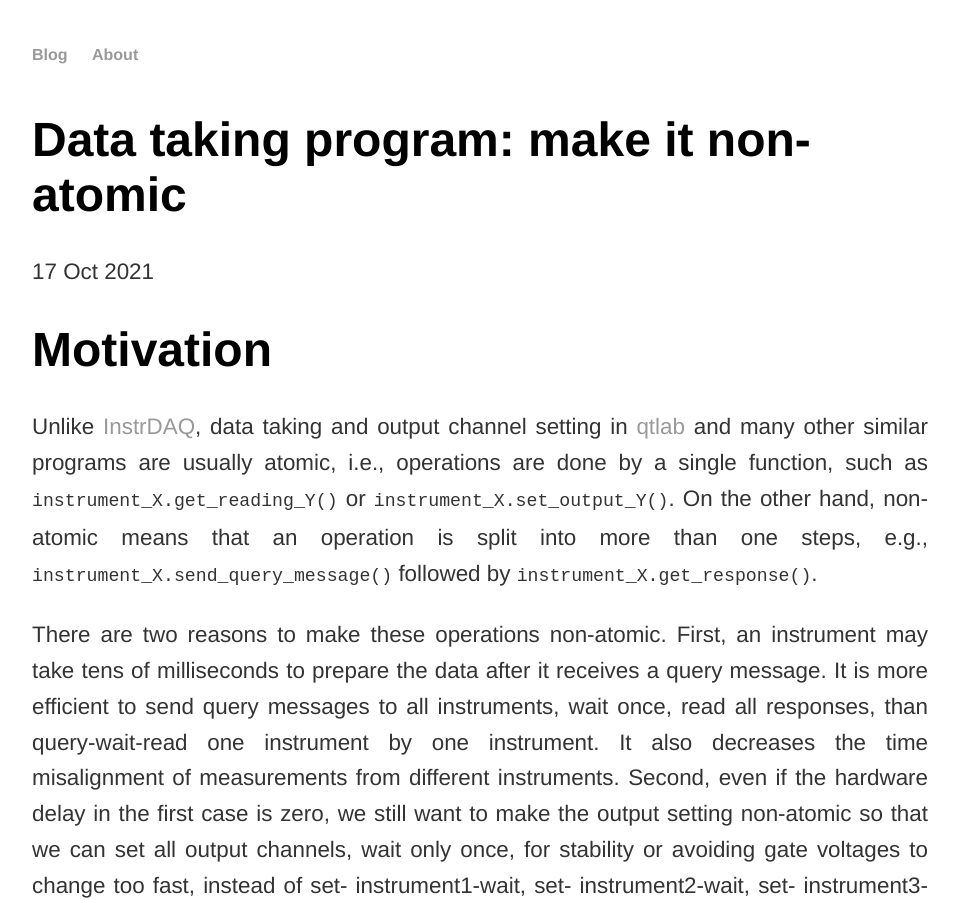
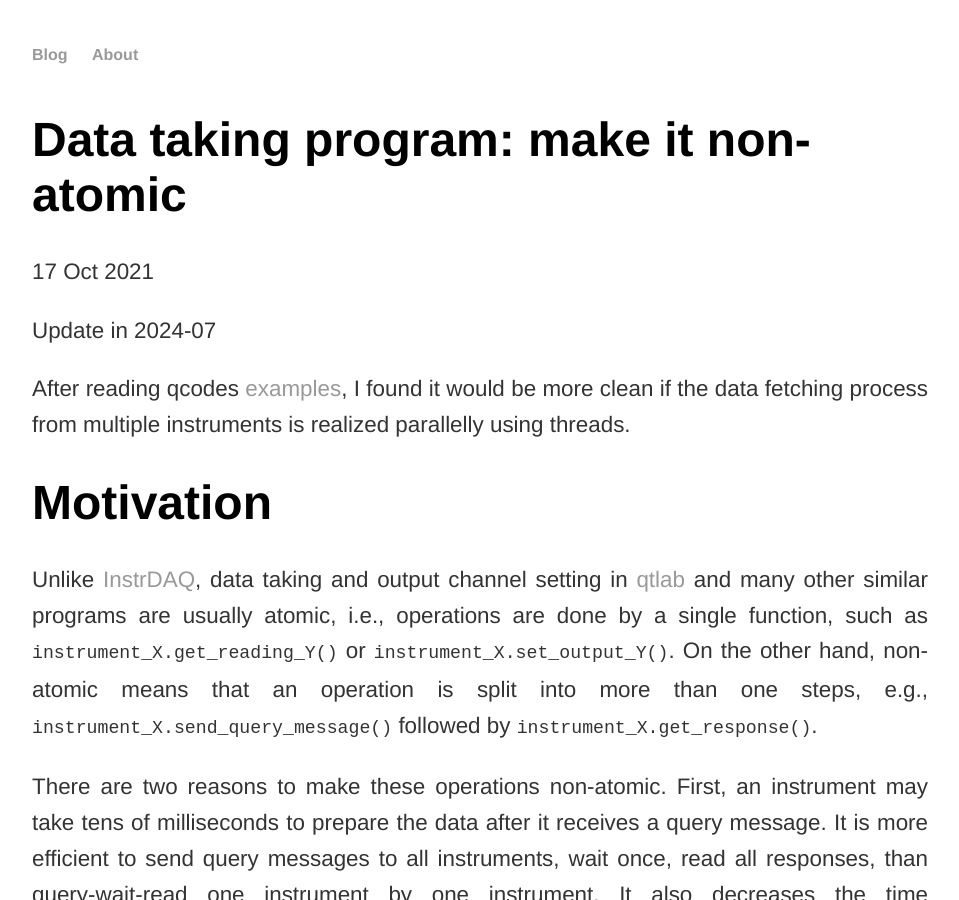
Before and after one commit to cover-me/cover-me.github.io, a Jekyll site: the page built from _posts/2021-10-17-data-taking-program-make-it-non-atomic.md, in a window 1280 px wide and 900 px high. Shown: the whole window, without its empty margins (160-1119 px from the left). Built offline with Jekyll 4.4.1, drawn with Linux system fonts in a browser that asks for light colours.

Commit message:
Update 2021-10-17-data-taking-program-make-it-non-atomic.md

```diff
--- a/_posts/2021-10-17-data-taking-program-make-it-non-atomic.md
+++ b/_posts/2021-10-17-data-taking-program-make-it-non-atomic.md
@@ -2,6 +2,10 @@
 layout: post
 title: "Data taking program: make it non-atomic"
 ---
+
+Update in 2024-07
+
+After reading qcodes [examples](https://microsoft.github.io/Qcodes/_modules/qcodes/dataset/dond/do_0d.html#do0d), I found it would be more clean if the data fetching process from multiple instruments is realized parallelly using threads.
 
 # Motivation
 
```
